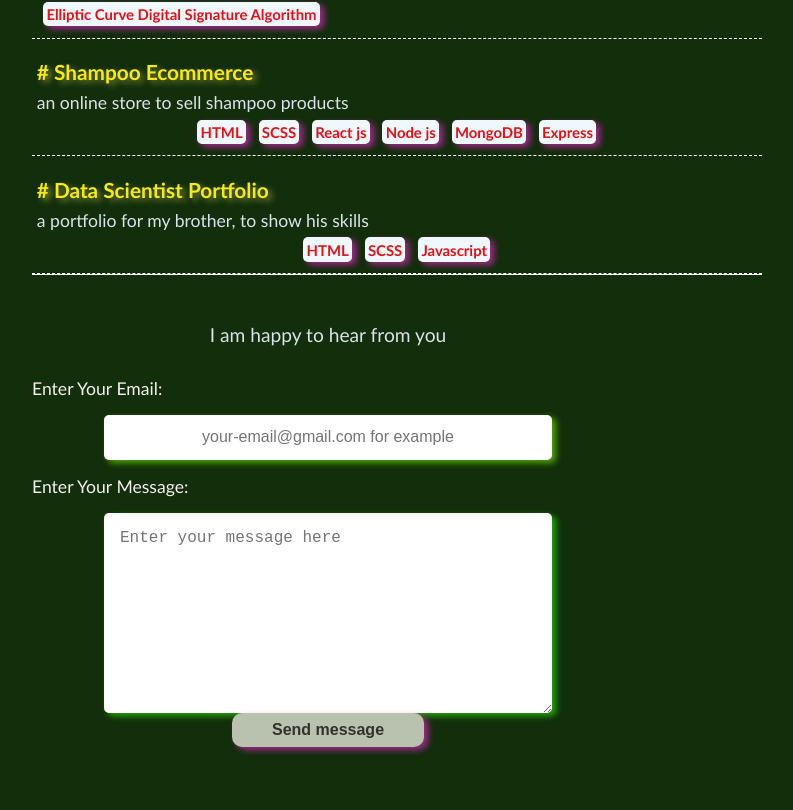
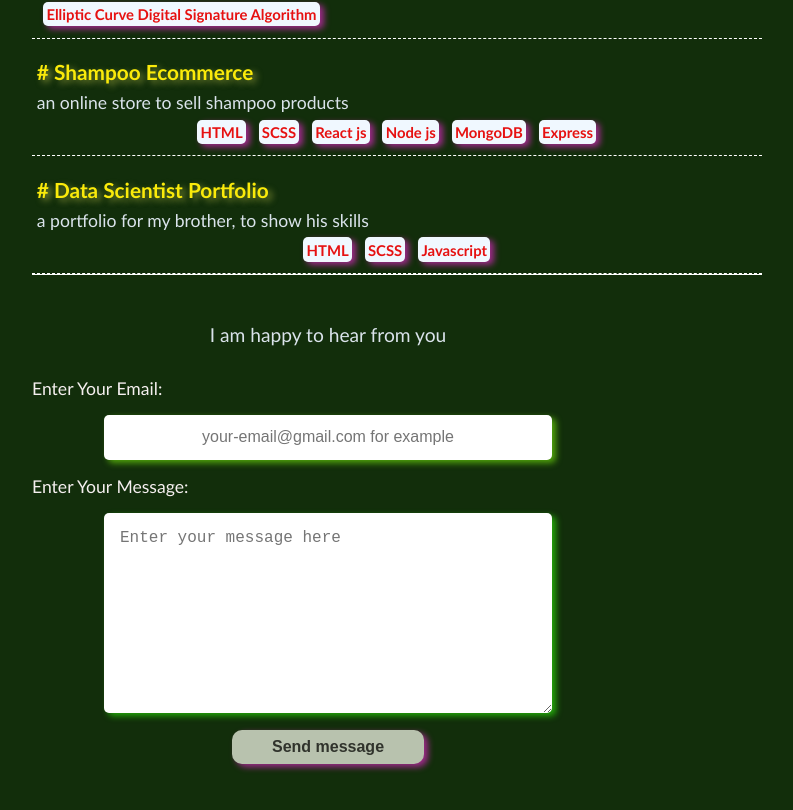
Before and after one commit to KinanSliman/portfolio, a React (Vite) app: page / in a window 1280 px wide. Shown: the part 893-1703 px from the top of the page, without its empty margins (224-1017 px from the left). Built offline with nearby package versions, Linux system fonts and the light colour scheme.

Commit message:
updating style

```diff
--- a/src/SCSS/_app.scss
+++ b/src/SCSS/_app.scss
@@ -189,6 +189,7 @@ body{
         .inputText{
             display: block;
             margin: 0 auto;
+            margin-bottom: 1.1rem;
             padding: 1rem;
             width: 90%;
             max-width: 28rem;
--- a/src/SCSS/style.css
+++ b/src/SCSS/style.css
@@ -201,6 +201,7 @@ body {
 .app .sayHello .inputText {
   display: block;
   margin: 0 auto;
+  margin-bottom: 1.1rem;
   padding: 1rem;
   width: 90%;
   max-width: 28rem;
```
Also changed, not shown: 5 other files (tests, documents, lock files or other folders).
